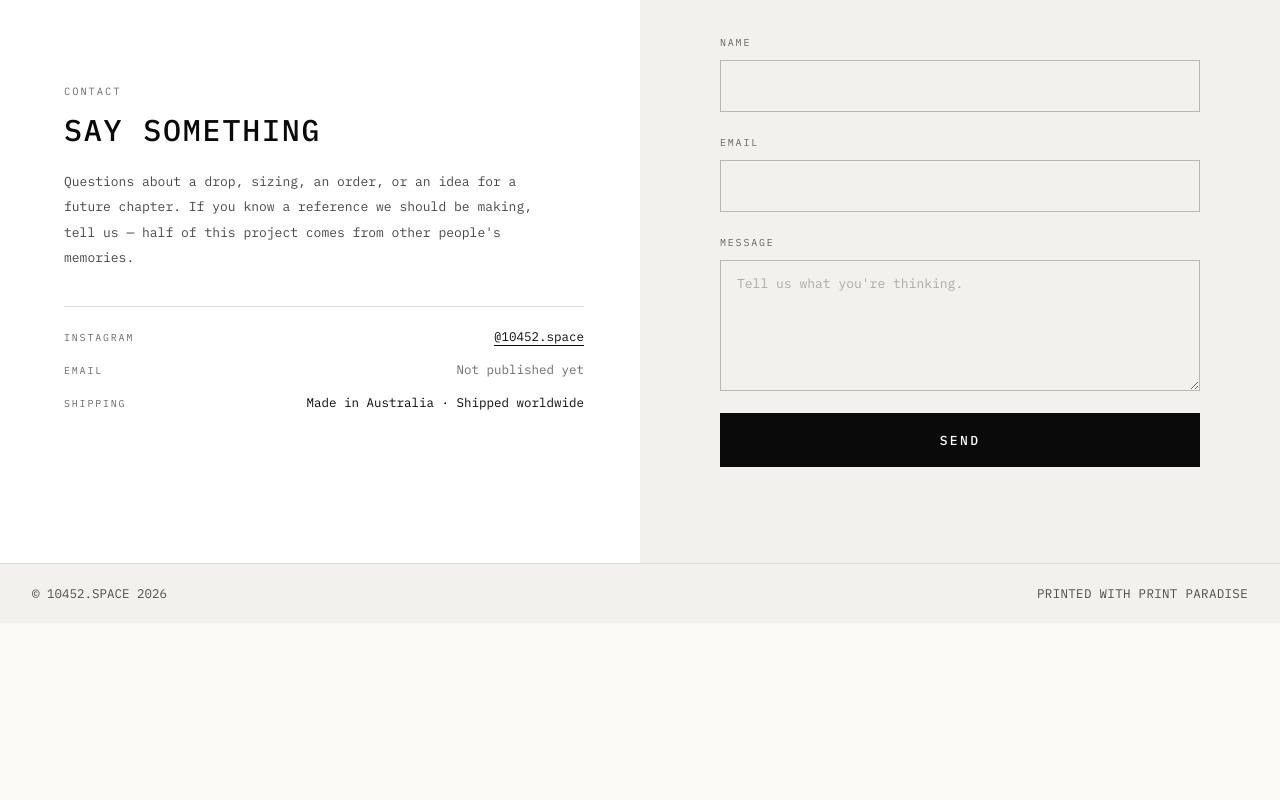
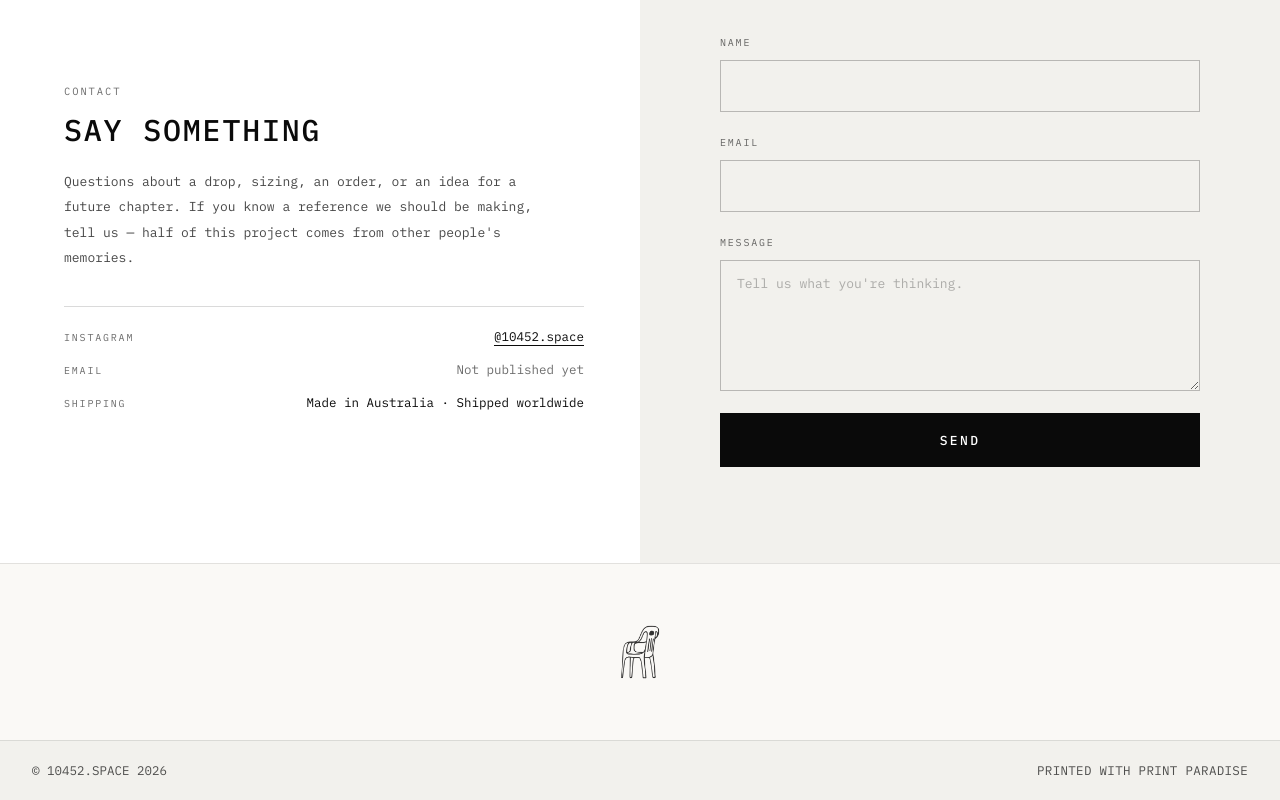
Before and after one commit to khalilyk/10452, a React (Vite) app: page / in a window 1280 px wide. Shown: the part 3163-3963 px from the top of the page. Before the commit the page ends 3786 px from the top, so only its background shows below. Built offline with nearby package versions, Linux system fonts and the light colour scheme.

Commit message:
Add a favicon mark section above the footer
The chair — the same asset as the browser favicon — gets one moment of
space to itself between Contact and the copyright line, instead of only
ever appearing tab-sized.

Co-Authored-By: Claude Sonnet 5 <noreply@anthropic.com>

```diff
--- a/src/App.tsx
+++ b/src/App.tsx
@@ -7,6 +7,7 @@ import { ShippingBand } from './components/ShippingBand.tsx'
 import { NextDrop } from './components/NextDrop.tsx'
 import { Contact } from './components/Contact.tsx'
 import { Marquee } from './components/Marquee.tsx'
+import { FooterMark } from './components/FooterMark.tsx'
 import { Footer } from './components/Footer.tsx'
 import { liveDrop, MANIFESTO, PRODUCTION_LINE } from './data/drops.ts'
 
@@ -37,6 +38,7 @@ export default function App() {
       <NextDrop />
       <ShippingBand />
       <Contact />
+      <FooterMark />
       <Footer />
     </div>
   )
--- /dev/null
+++ b/src/components/FooterMark.tsx
@@ -0,0 +1,18 @@
+/**
+ * The chair, alone, before the copyright line.
+ *
+ * Same asset as the favicon — the brand's smallest mark, given one moment of
+ * space to itself rather than only ever appearing tab-sized.
+ */
+export function FooterMark() {
+  return (
+    <div className="border-t border-ink/10 bg-cream px-5 py-10 sm:py-14">
+      <img
+        src="/brand/favicon.png"
+        alt=""
+        aria-hidden
+        className="mx-auto h-14 w-auto opacity-80 sm:h-16"
+      />
+    </div>
+  )
+}
```
